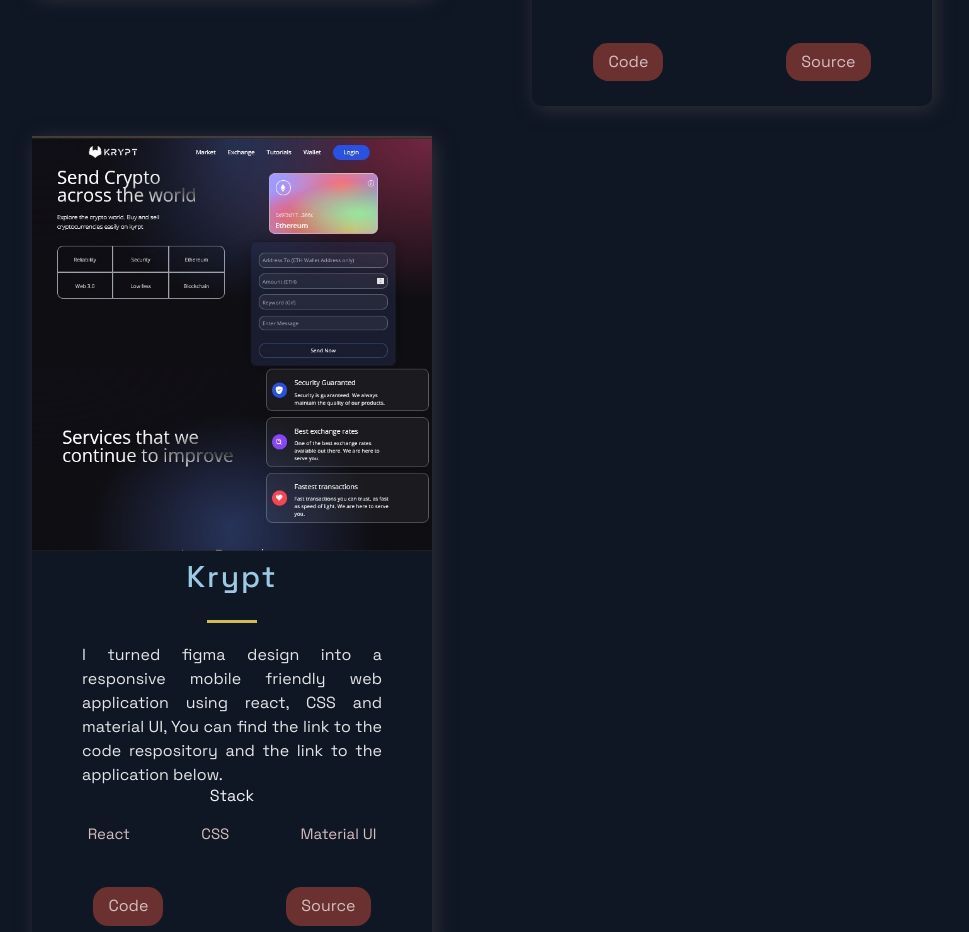
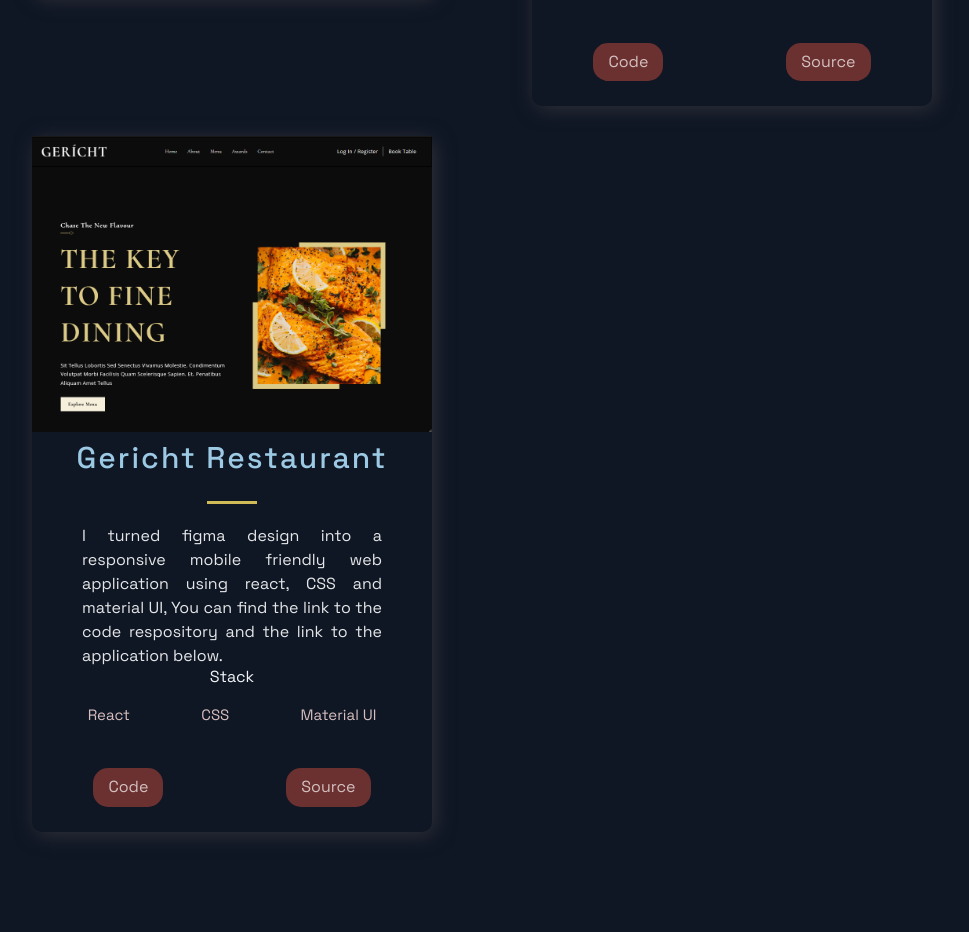
Before and after one commit to fiyin35/odeleke_fiyinfolu, a Next.js app: page / in a window 1280 px wide. Shown: the part 2380-3312 px from the top of the page, without its empty margins (158-1127 px from the left). Built offline with nearby package versions, Linux system fonts and the light colour scheme.

Commit message:
added new project

```diff
--- a/src/constants/constants.js
+++ b/src/constants/constants.js
@@ -41,9 +41,9 @@ export const projects = [
   },
 
   {
-    title: 'Krypt',
+    title: 'Gericht Restaurant',
     description: "I turned figma design into a responsive mobile friendly web application using react, CSS and material UI, You can find the link to the code respository and the link to the application below. ",
-      image: '/images/kcrypt.png',
+      image: '/images/geritch.png',
       tags: ['React', 'CSS', 'Material UI'],
     source: 'https://gericht-restaurant-phi.vercel.app/',
     visit: 'https://github.com/fiyin35/gericht-restaurant',
```
Also changed, not shown: public/images/geritch.png (added).
